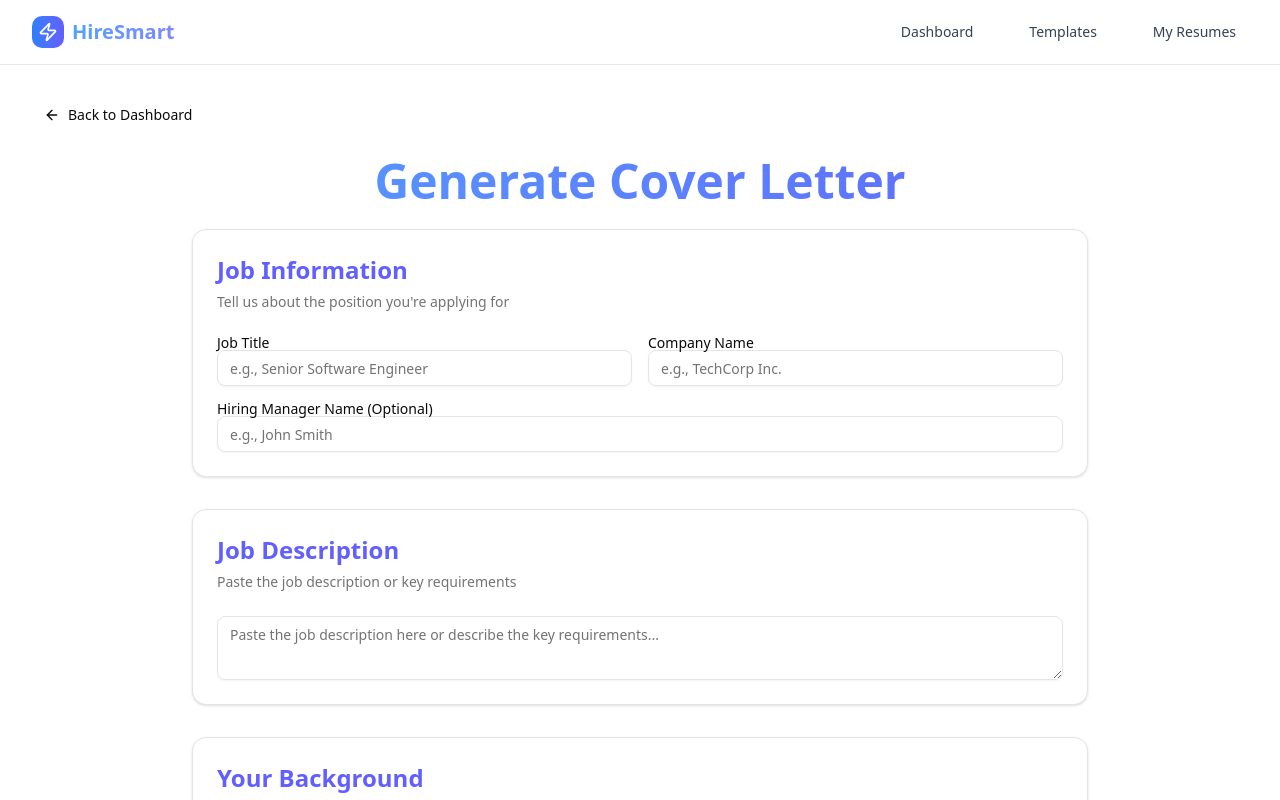
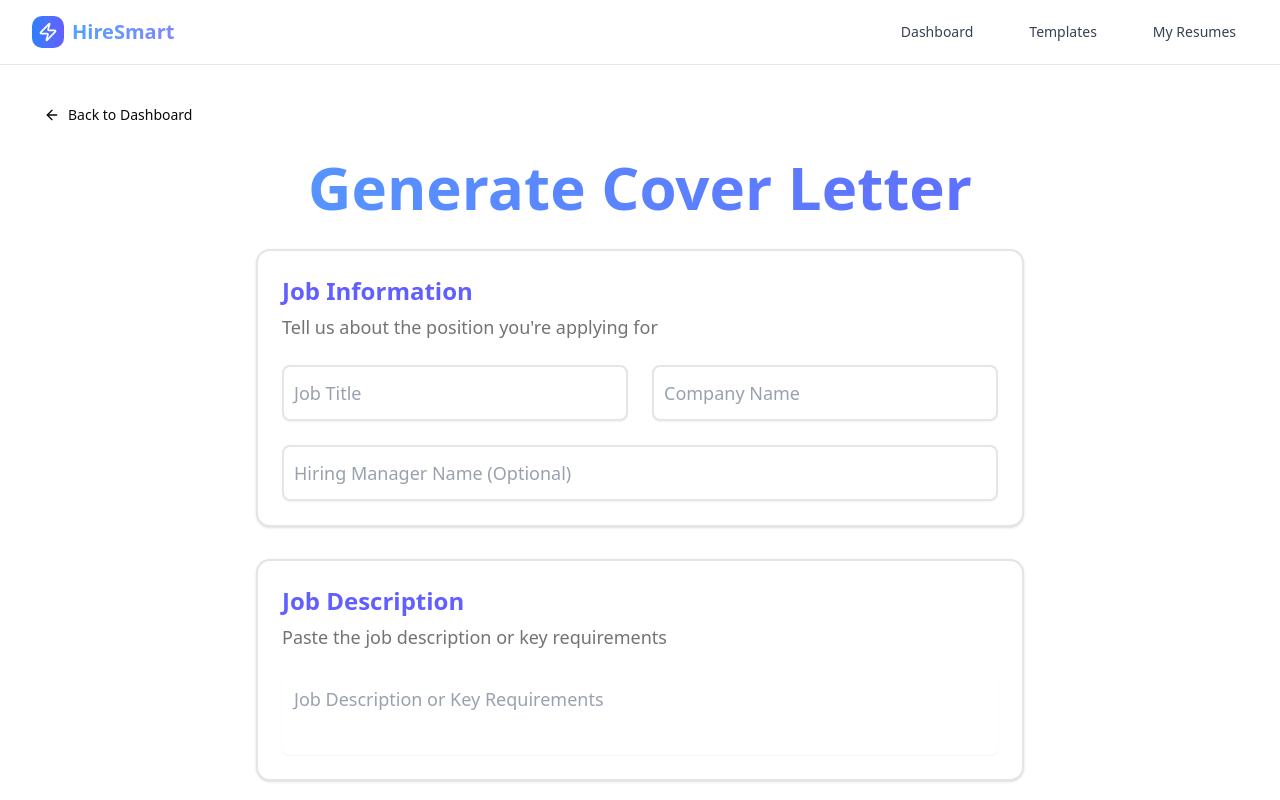
Before and after one commit to AishaSid/HireSmart, a Next.js app in the folder hiresmart/: page /pages/dashboard in a window 1280 px wide. Both pictures are taken after a click on the element 226 px from the left and 1390 px from the top of the page. Shown: the top 800 px of the page. Built offline with nearby package versions, Linux system fonts and the light colour scheme.

Commit message:
feat: cover letter page frontend

```diff
--- a/hiresmart/src/app/pages/coverletter/cover.tsx
+++ b/hiresmart/src/app/pages/coverletter/cover.tsx
@@ -26,6 +26,46 @@ export function CoverLetter({ onBack }: CoverLetterProps) {
   const [isGenerating, setIsGenerating] = useState(false)
   const [generatedLetter, setGeneratedLetter] = useState("")
   const [showPreview, setShowPreview] = useState(false)
+
+  // Custom animated input component
+  const AnimatedInput = ({ label, value, onChange, placeholder, type = "text", id }: any) => (
+    <div className="relative">
+      <Input
+        id={id}
+        type={type}
+        value={value}
+        onChange={onChange}
+        placeholder=" "
+        className="h-14 text-lg border-2 peer placeholder-transparent hover:shadow-lg hover:shadow-blue-400 focus:shadow-lg focus:shadow-indigo-400 focus:border-blue-500 focus:border-2"
+      />
+      <label
+        htmlFor={id}
+        className="absolute left-3 text-lg text-gray-600 transition-all duration-200 transform -translate-y-1/2 top-1/2 peer-placeholder-shown:top-1/2 peer-placeholder-shown:text-lg peer-placeholder-shown:text-gray-400 peer-focus:-top-2 peer-focus:left-3 peer-focus:text-sm peer-focus:text-indigo-600 peer-focus:bg-white peer-focus:px-1 peer-[:not(:placeholder-shown)]:-top-2 peer-[:not(:placeholder-shown)]:left-3 peer-[:not(:placeholder-shown)]:text-sm peer-[:not(:placeholder-shown)]:text-indigo-600 peer-[:not(:placeholder-shown)]:bg-white peer-[:not(:placeholder-shown)]:px-1"
+      >
+        {label}
+      </label>
+    </div>
+  )
+
+  // Custom animated textarea component
+  const AnimatedTextarea = ({ label, value, onChange, placeholder, rows = 4, id }: any) => (
+    <div className="relative">
+      <Textarea
+        id={id}
+        value={value}
+        onChange={onChange}
+        placeholder=" "
+        rows={rows}
+        className="min-h-20 text-lg border-2 border-transparent peer placeholder-transparent resize-none hover:shadow-lg hover:shadow-blue-400 focus:shadow-lg focus:shadow-indigo-400 focus:border-blue-500 focus:border-2"
+      />
+      <label
+        htmlFor={id}
+        className="absolute left-3 text-lg text-gray-600 transition-all duration-200 transform -translate-y-1/2 top-6 peer-placeholder-shown:top-6 peer-placeholder-shown:text-lg peer-placeholder-shown:text-gray-400 peer-focus:-top-2 peer-focus:left-3 peer-focus:text-sm peer-focus:text-indigo-600 peer-focus:bg-white peer-focus:px-1 peer-[:not(:placeholder-shown)]:-top-2 peer-[:not(:placeholder-shown)]:left-3 peer-[:not(:placeholder-shown)]:text-sm peer-[:not(:placeholder-shown)]:text-indigo-600 peer-[:not(:placeholder-shown)]:bg-white peer-[:not(:placeholder-shown)]:px-1"
+      >
+        {label}
+      </label>
+    </div>
+  )
 
   const handleGenerate = async () => {
     setIsGenerating(true)
@@ -78,16 +118,16 @@ Sincerely,
           </div>
         </div>
 
-        <Card className="max-w-4xl mx-auto">
+        <Card className="max-w-4xl mx-auto border-2">
           <CardHeader>
             <CardTitle className="text-3xl">Generated Cover Letter</CardTitle>
-            <CardDescription>
+            <CardDescription className="text-lg">
               AI-generated cover letter for {formData.jobTitle} at {formData.companyName}
             </CardDescription>
           </CardHeader>
           <CardContent>
             <div className="bg-white shadow-lg rounded-lg p-8 animate-in fade-in duration-500">
-              <div className="whitespace-pre-line text-gray-800 leading-relaxed">{generatedLetter}</div>
+              <div className="whitespace-pre-line text-gray-800 leading-relaxed text-lg">{generatedLetter}</div>
             </div>
           </CardContent>
         </Card>
@@ -107,103 +147,89 @@ Sincerely,
           Back to Dashboard
         </Button>
       </div>
-       <h1 className="text-5xl font-bold text-center bg-gradient-to-r from-blue-400 to-indigo-500 bg-clip-text text-transparent">
+      <h1 className="text-6xl font-bold text-center mb-8 bg-gradient-to-r from-blue-400 to-indigo-500 bg-clip-text text-transparent">
         Generate Cover Letter
       </h1>
 
-      <div className="max-w-4xl mx-auto space-y-8">
+      <div className="max-w-3xl mx-auto space-y-8">
         {/* Job Information */}
-        <Card className="animate-in slide-in-from-bottom-4 duration-500">
+        <Card className="animate-in slide-in-from-bottom-4 duration-500 border-2">
           <CardHeader>
             <CardTitle className="text-2xl text-indigo-500">Job Information</CardTitle>
-            <CardDescription>Tell us about the position you're applying for</CardDescription>
+            <CardDescription className="text-lg">Tell us about the position you're applying for</CardDescription>
           </CardHeader>
-          <CardContent className="space-y-4">
-            <div className="grid md:grid-cols-2 gap-4">
-              <div>
-                <Label htmlFor="jobTitle">Job Title</Label>
-                <Input
+          <CardContent className="space-y-6">
+            <div className="grid md:grid-cols-2 gap-6">
+              <AnimatedInput
                 id="jobTitle"
+                label="Job Title"
                 value={formData.jobTitle}
-                  onChange={(e) => setFormData((prev) => ({ ...prev, jobTitle: e.target.value }))}
-                  placeholder="e.g., Senior Software Engineer"
+                onChange={(e: React.ChangeEvent<HTMLInputElement>) => setFormData((prev) => ({ ...prev, jobTitle: e.target.value }))}
+              />
+              <AnimatedInput
+                id="companyName"
+                label="Company Name"
+                value={formData.companyName}
+                onChange={(e: React.ChangeEvent<HTMLInputElement>) => setFormData((prev) => ({ ...prev, companyName: e.target.value }))}
               />
             </div>
-              <div>
-                <Label htmlFor="companyName">Company Name</Label>
-                <Input
-                  id="companyName"
-                  value={formData.companyName}
-                  onChange={(e) => setFormData((prev) => ({ ...prev, companyName: e.target.value }))}
-                  placeholder="e.g., TechCorp Inc."
+            <AnimatedInput
+              id="hiringManager"
+              label="Hiring Manager Name (Optional)"
+              value={formData.hiringManager}
+              onChange={(e: React.ChangeEvent<HTMLInputElement>) => setFormData((prev) => ({ ...prev, hiringManager: e.target.value }))}
             />
-              </div>
-            </div>
-            <div>
-              <Label htmlFor="hiringManager">Hiring Manager Name (Optional)</Label>
-              <Input
-                id="hiringManager"
-                value={formData.hiringManager}
-                onChange={(e) => setFormData((prev) => ({ ...prev, hiringManager: e.target.value }))}
-                placeholder="e.g., John Smith"
-              />
-            </div>
           </CardContent>
         </Card>
 
         {/* Job Description */}
-        <Card className="animate-in slide-in-from-bottom-4 duration-500">
+        <Card className="animate-in slide-in-from-bottom-4 duration-500 border-2">
           <CardHeader>
             <CardTitle className="text-2xl text-indigo-500">Job Description</CardTitle>
-            <CardDescription>Paste the job description or key requirements</CardDescription>
+            <CardDescription className="text-lg">Paste the job description or key requirements</CardDescription>
           </CardHeader>
           <CardContent>
-            <Textarea
+            <AnimatedTextarea
+              id="jobDescription"
+              label="Job Description or Key Requirements"
               value={formData.jobDescription}
-              onChange={(e) => setFormData((prev) => ({ ...prev, jobDescription: e.target.value }))}
-              placeholder="Paste the job description here or describe the key requirements..."
+              onChange={(e: React.ChangeEvent<HTMLTextAreaElement>) => setFormData((prev) => ({ ...prev, jobDescription: e.target.value }))}
               rows={6}
             />
           </CardContent>
         </Card>
 
         {/* Your Background */}
-        <Card className="animate-in slide-in-from-bottom-4 duration-500">
+        <Card className="animate-in slide-in-from-bottom-4 duration-500 border-2">
           <CardHeader>
             <CardTitle className="text-2xl text-indigo-500">Your Background</CardTitle>
-            <CardDescription>Help us understand your qualifications</CardDescription>
+            <CardDescription className="text-lg">Help us understand your qualifications</CardDescription>
           </CardHeader>
-          <CardContent className="space-y-4">
-            <div>
-              <Label htmlFor="keySkills">Key Skills & Technologies</Label>
-              <Input
+          <CardContent className="space-y-6">
+            <AnimatedInput
               id="keySkills"
+              label="Key Skills & Technologies"
               value={formData.keySkills}
-                onChange={(e) => setFormData((prev) => ({ ...prev, keySkills: e.target.value }))}
-                placeholder="e.g., React, Node.js, Python, AWS, Docker"
+              onChange={(e: React.ChangeEvent<HTMLInputElement>) => setFormData((prev) => ({ ...prev, keySkills: e.target.value }))}
             />
-            </div>
-            <div>
-              <Label htmlFor="experience">Relevant Experience</Label>
-              <Textarea
+            <AnimatedTextarea
               id="experience"
+              label="Relevant Experience"
               value={formData.experience}
-                onChange={(e) => setFormData((prev) => ({ ...prev, experience: e.target.value }))}
-                placeholder="Describe your relevant work experience, achievements, and projects..."
+              onChange={(e: React.ChangeEvent<HTMLTextAreaElement>) => setFormData((prev) => ({ ...prev, experience: e.target.value }))}
               rows={4}
             />
-            </div>
           </CardContent>
         </Card>
 
         {/* Tone Selection */}
-        <Card className="animate-in slide-in-from-bottom-4 duration-500">
+        <Card className="animate-in slide-in-from-bottom-4 duration-500 border-2">
           <CardHeader>
             <CardTitle className="text-2xl text-indigo-500">Writing Tone</CardTitle>
-            <CardDescription>Choose the tone for your cover letter</CardDescription>
+            <CardDescription className="text-lg">Choose the tone for your cover letter</CardDescription>
           </CardHeader>
           <CardContent>
-            <div className="grid grid-cols-1 md:grid-cols-3 gap-4">
+            <div className="grid grid-cols-1 md:grid-cols-3 gap-6">
               {[
                 { value: "professional", label: "Professional", description: "Formal and business-like" },
                 { value: "enthusiastic", label: "Enthusiastic", description: "Energetic and passionate" },
@@ -211,14 +237,14 @@ Sincerely,
               ].map((tone) => (
                 <Card
                   key={tone.value}
-                  className={`cursor-pointer transition-all duration-200 ${
-                    formData.tone === tone.value ? "ring-2 ring-indigo-500 bg-indigo-50" : "hover:bg-gray-50"
+                  className={`cursor-pointer transition-all duration-200 border-2 hover:shadow-lg hover:shadow-blue-400 ${
+                    formData.tone === tone.value ? "ring-2 ring-indigo-500 bg-indigo-50 border-indigo-500" : "hover:bg-gray-50"
                   }`}
                   onClick={() => setFormData((prev) => ({ ...prev, tone: tone.value }))}
                 >
-                  <CardContent className="p-4 text-center">
-                    <h3 className="font-semibold text-gray-900 mb-1">{tone.label}</h3>
-                    <p className="text-sm text-gray-600">{tone.description}</p>
+                  <CardContent className="p-6 text-center">
+                    <h3 className="font-semibold text-gray-900 mb-2 text-lg">{tone.label}</h3>
+                    <p className="text-base text-gray-600">{tone.description}</p>
                   </CardContent>
                 </Card>
               ))}
@@ -232,7 +258,7 @@ Sincerely,
             onClick={handleGenerate}
             disabled={isGenerating || !formData.jobTitle || !formData.companyName}
             size="lg"
-            className="bg-gradient-to-r from-blue-500 to-indigo-500 hover:from-blue-600 hover:to-indigo-500 px-12 py-3 text-xl"
+            className="bg-gradient-to-r from-blue-500 to-indigo-500 hover:from-blue-600 hover:to-indigo-500 px-16 py-5 text-xl h-16"
           >
             {isGenerating ? (
               <div className="flex items-center gap-2">
@@ -242,7 +268,7 @@ Sincerely,
             ) : (
               <div className="flex items-center gap-2">
                 <Sparkles className="h-5 w-5" />
-                Generate Cover Letter
+                Generate My Cover Letter
               </div>
             )}
           </Button>
```
Lines whose indentation alone changed are shown as unchanged.
